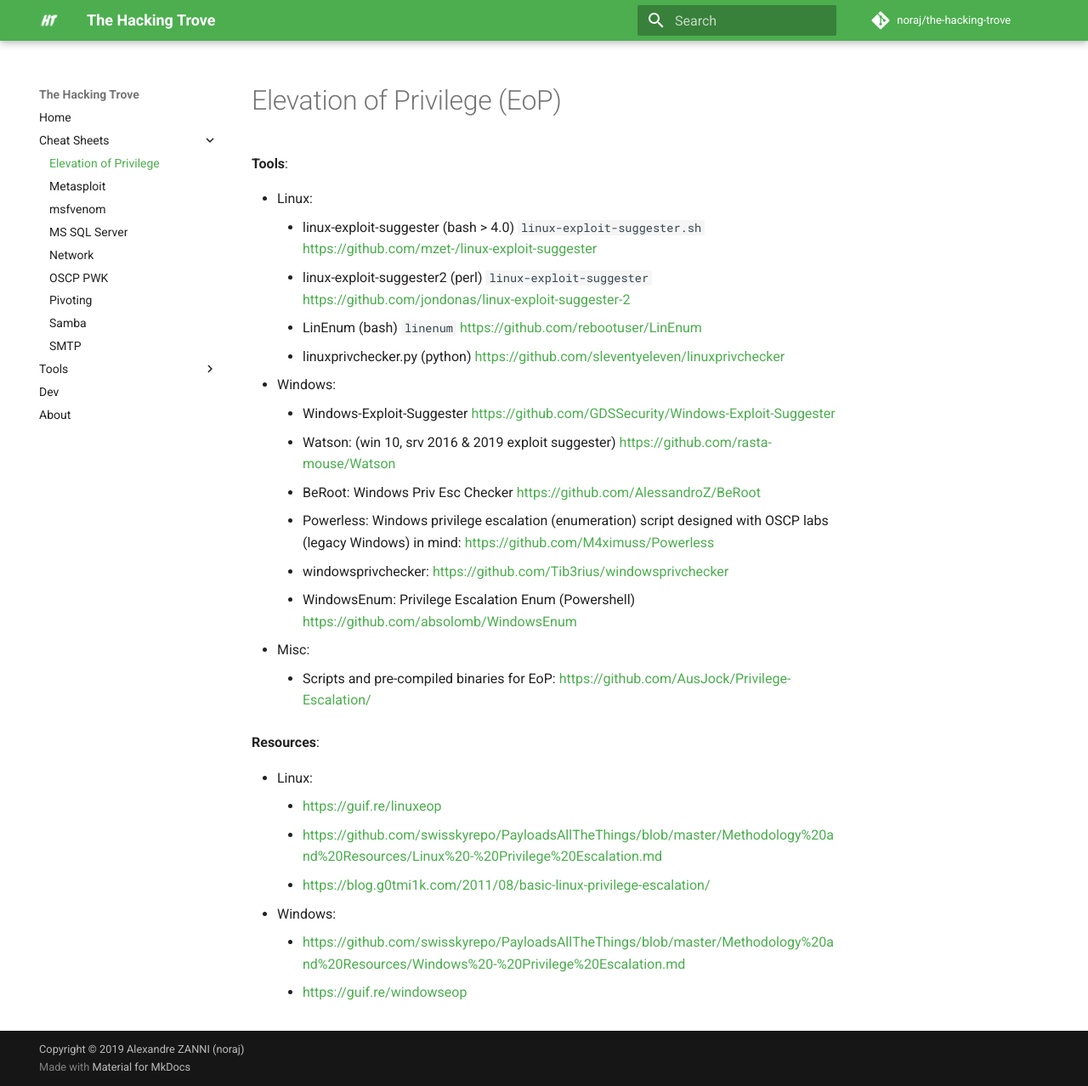
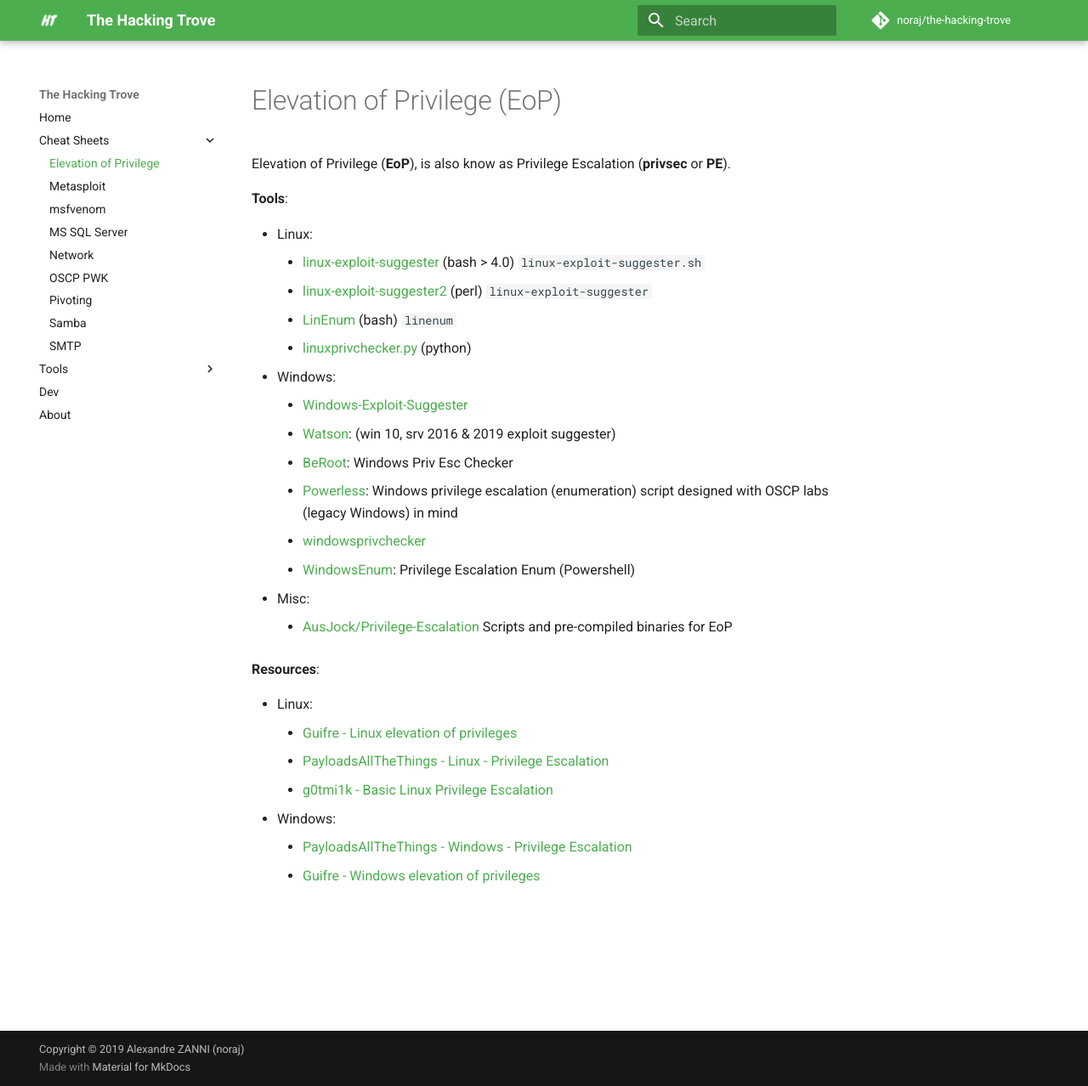
Before and after one commit to noraj/the-hacking-trove, an MkDocs documentation site: the page built from docs/Cheat Sheets/eop.md, in a window 1280 px wide and 1278 px high. Shown: the whole window at 85% size. Built offline with MkDocs 1.6.1 and Material for MkDocs 9.7.7, drawn with Linux system fonts in a browser that asks for light colours; comment, search, counter and statistics services are not loaded.

Commit message:
remove uless file and better links

```diff
--- a/docs/Cheat Sheets/eop.md
+++ b/docs/Cheat Sheets/eop.md
@@ -3,29 +3,31 @@
 ---
 # Elevation of Privilege (EoP)
 
+Elevation of Privilege (**EoP**), is also know as Privilege Escalation (**privsec** or **PE**).
+
 **Tools**:
 
 - Linux:
-    - linux-exploit-suggester (bash > 4.0) `linux-exploit-suggester.sh` https://github.com/mzet-/linux-exploit-suggester
-    - linux-exploit-suggester2 (perl) `linux-exploit-suggester` https://github.com/jondonas/linux-exploit-suggester-2
-    - LinEnum (bash) `linenum` https://github.com/rebootuser/LinEnum
-    - linuxprivchecker.py (python) https://github.com/sleventyeleven/linuxprivchecker
+    - [linux-exploit-suggester](https://github.com/mzet-/linux-exploit-suggester) (bash > 4.0) `linux-exploit-suggester.sh`
+    - [linux-exploit-suggester2](https://github.com/jondonas/linux-exploit-suggester-2) (perl) `linux-exploit-suggester`
+    - [LinEnum](https://github.com/rebootuser/LinEnum) (bash) `linenum`
+    - [linuxprivchecker.py](https://github.com/sleventyeleven/linuxprivchecker) (python)
 - Windows:
-    - Windows-Exploit-Suggester https://github.com/GDSSecurity/Windows-Exploit-Suggester
-    - Watson: (win 10, srv 2016 & 2019 exploit suggester) https://github.com/rasta-mouse/Watson
-    - BeRoot: Windows Priv Esc Checker https://github.com/AlessandroZ/BeRoot
-    - Powerless: Windows privilege escalation (enumeration) script designed with OSCP labs (legacy Windows) in mind: https://github.com/M4ximuss/Powerless
-    - windowsprivchecker: https://github.com/Tib3rius/windowsprivchecker
-    - WindowsEnum: Privilege Escalation Enum (Powershell) https://github.com/absolomb/WindowsEnum
+    - [Windows-Exploit-Suggester](https://github.com/GDSSecurity/Windows-Exploit-Suggester)
+    - [Watson](https://github.com/rasta-mouse/Watson): (win 10, srv 2016 & 2019 exploit suggester)
+    - [BeRoot](https://github.com/AlessandroZ/BeRoot): Windows Priv Esc Checker
+    - [Powerless](https://github.com/M4ximuss/Powerless): Windows privilege escalation (enumeration) script designed with OSCP labs (legacy Windows) in mind
+    - [windowsprivchecker](https://github.com/Tib3rius/windowsprivchecker)
+    - [WindowsEnum](https://github.com/absolomb/WindowsEnum): Privilege Escalation Enum (Powershell)
 - Misc:
-    - Scripts and pre-compiled binaries for EoP: https://github.com/AusJock/Privilege-Escalation/
+    - [AusJock/Privilege-Escalation](https://github.com/AusJock/Privilege-Escalation/) Scripts and pre-compiled binaries for EoP
 
 **Resources**:
 
 - Linux:
-    - https://guif.re/linuxeop
-    - https://github.com/swisskyrepo/PayloadsAllTheThings/blob/master/Methodology%20and%20Resources/Linux%20-%20Privilege%20Escalation.md
-    - https://blog.g0tmi1k.com/2011/08/basic-linux-privilege-escalation/
+    - [Guifre - Linux elevation of privileges](https://guif.re/linuxeop)
+    - [PayloadsAllTheThings - Linux - Privilege Escalation](https://github.com/swisskyrepo/PayloadsAllTheThings/blob/master/Methodology%20and%20Resources/Linux%20-%20Privilege%20Escalation.md)
+    - [g0tmi1k - Basic Linux Privilege Escalation](https://blog.g0tmi1k.com/2011/08/basic-linux-privilege-escalation/)
 - Windows:
-    - https://github.com/swisskyrepo/PayloadsAllTheThings/blob/master/Methodology%20and%20Resources/Windows%20-%20Privilege%20Escalation.md
-    - https://guif.re/windowseop
+    - [PayloadsAllTheThings - Windows - Privilege Escalation](https://github.com/swisskyrepo/PayloadsAllTheThings/blob/master/Methodology%20and%20Resources/Windows%20-%20Privilege%20Escalation.md)
+    - [Guifre - Windows elevation of privileges](https://guif.re/windowseop)
```
Also changed, not shown: docs/Cheat Sheets/mssql.md (+1 -1 lines), docs/Cheat Sheets/pivoting.md (+1 -1 lines), docs/img/index.html (deleted, +0 -20 lines).
